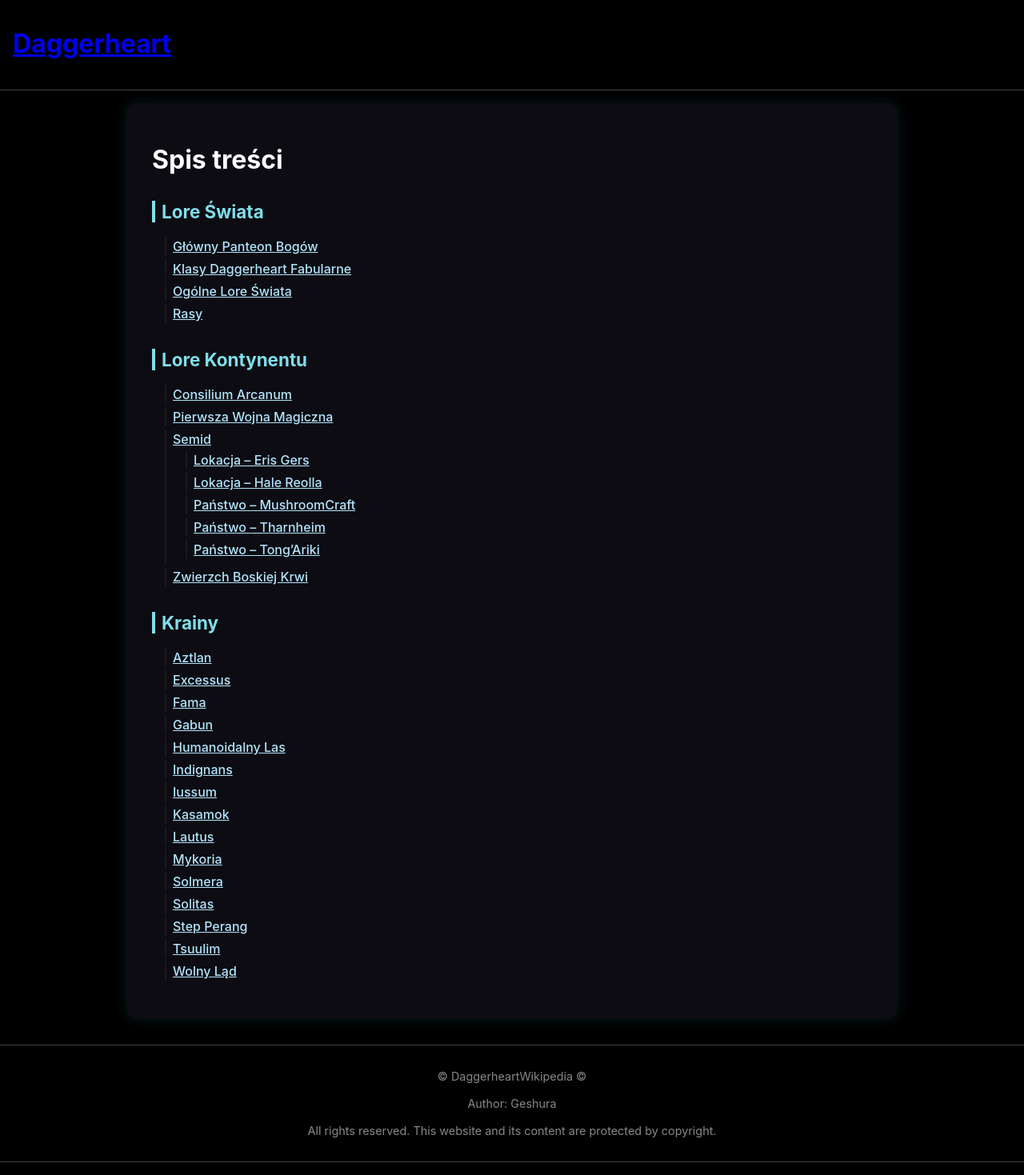
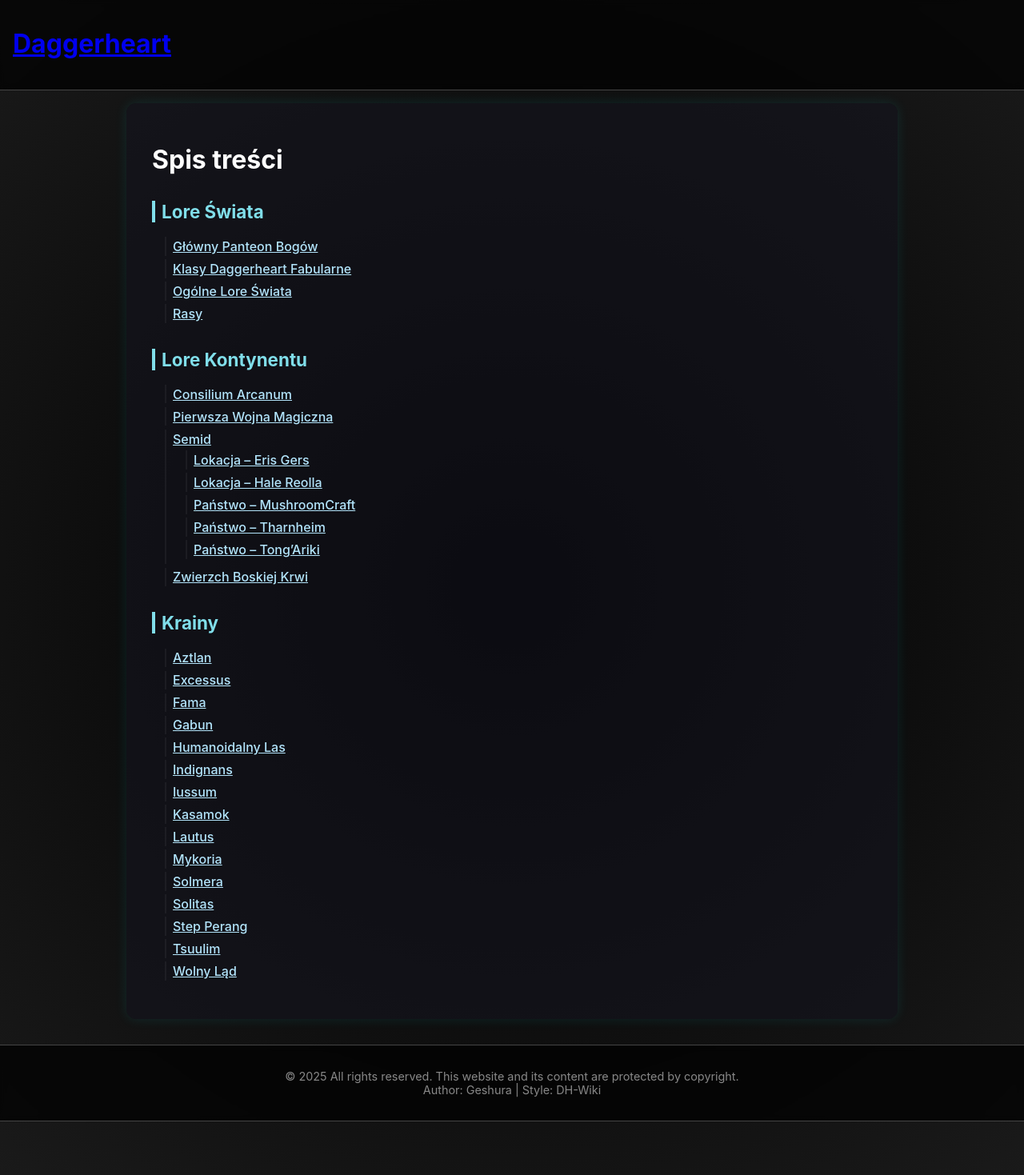
Before and after one commit to Geshura/dh-wiki, a Jekyll site: the page built from index.md, in a window 1280 px wide. Shown: the whole page at 80% size. Built offline with Jekyll 4.4.1, drawn with Linux system fonts in a browser that asks for light colours.

Commit message:
Update default.html

```diff
--- a/_layouts/default.html
+++ b/_layouts/default.html
@@ -4,13 +4,13 @@
   <meta charset="UTF-8" />
   <meta name="viewport" content="width=device-width, initial-scale=1" />
   <title>{{ page.title }}</title>
+
   <style>
     html, body {
       margin: 0;
       padding: 0;
       overflow-x: hidden;
       height: 100%;
-		background: black;
       font-family: -apple-system, BlinkMacSystemFont, "Segoe UI", Roboto, Oxygen, Ubuntu, Cantarell, "Open Sans", "Helvetica Neue", sans-serif;
       color: #e0e0e0;
     }
@@ -93,24 +93,23 @@
       text-shadow: 0 0 5px #00e5ff;
     }
   </style>
-
 </head>
 <body>
   <div id="dynamic-gradient-background"></div>
+
   <header>
     <h1><a href="{{ site.baseurl }}/">{{ site.title | default: "DH Wiki" }}</a></h1>
   </header>
-
 
   <main>
     {{ content }}
   </main>
 
   <footer>
-	<p> © DaggerheartWikipedia © <br><br>
-	Author: Geshura <br><br>
-	All rights reserved. This website and its content are protected by copyright.</p>
+    <p>© 2025 All rights reserved. This website and its content are protected by copyright.<br>
+    Author: Geshura | Style: DH-Wiki</p>
   </footer>
+
   <script>
     const background = document.getElementById('dynamic-gradient-background');
 
```
Also changed, not shown: other parts of _layouts/default.html (+3 -3 lines). Lines whose indentation alone changed are shown as unchanged.
